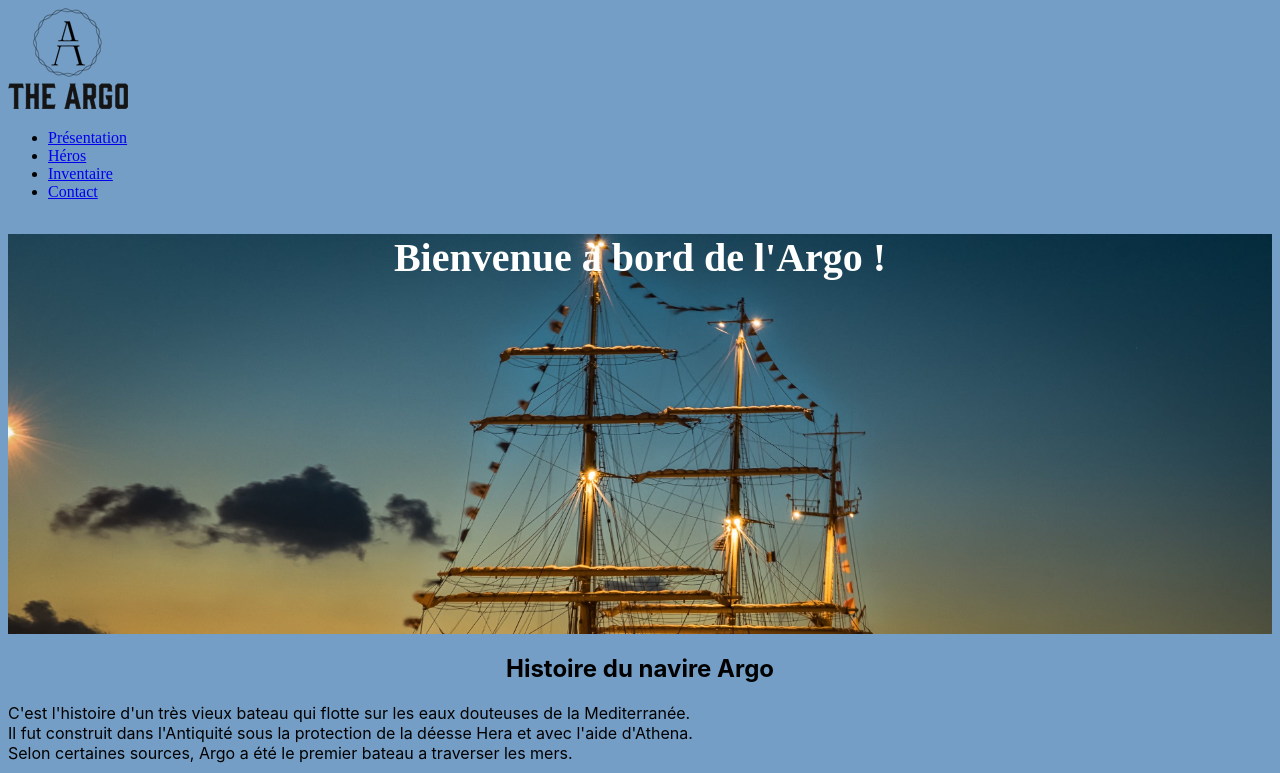
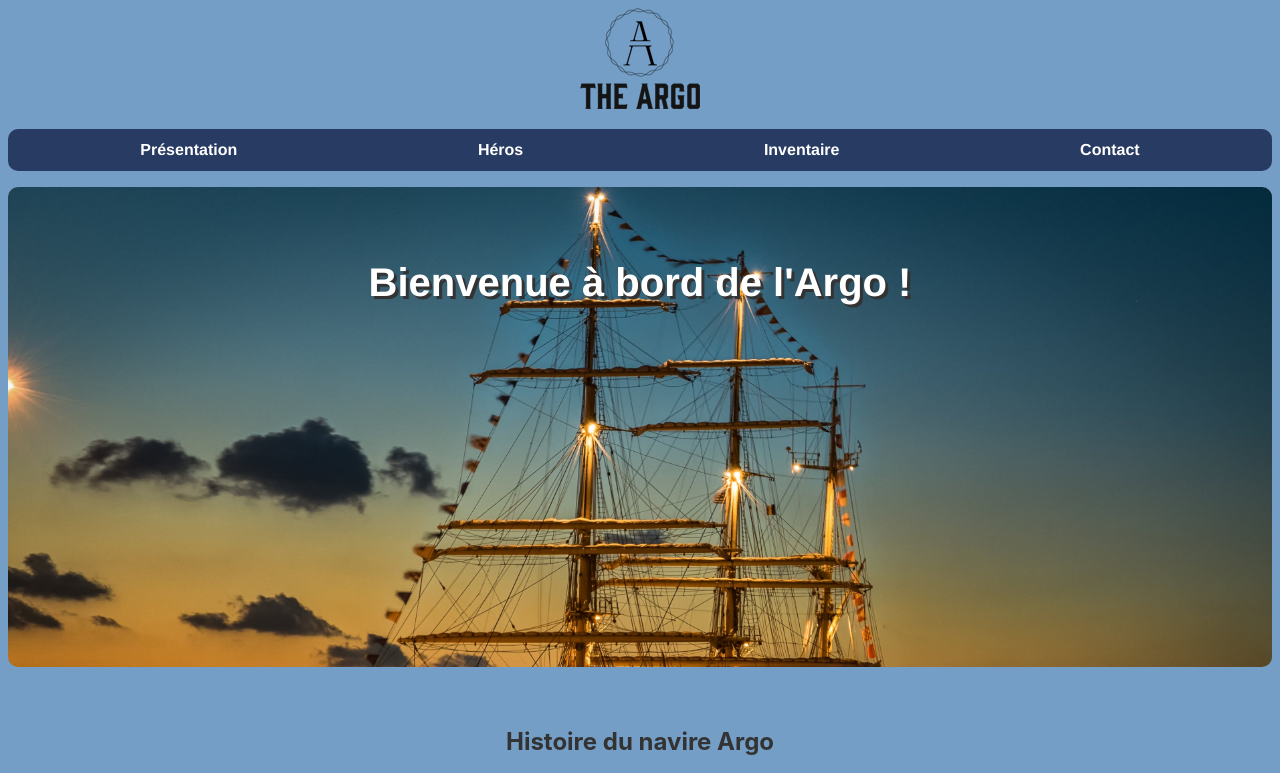
Before and after one commit to Claroussse/Argo, a website: page index.html in a window 1280 px wide. Shown: the top 773 px of the page. Drawn offline with Linux system fonts and the light colour scheme.

Commit message:
Update style.css

```diff
--- a/style.css
+++ b/style.css
@@ -1,22 +1,65 @@
 body {
   background-color: rgb(116, 158, 197);
+  font-family: Helvetica;
+  color: #333333
 }
+
+section {
+  padding: 40px;
+  text-align: center;
+}
+
+/* Style du menu - Header */
+
+header {
+  text-align: center;
+}
+
+ul {
+  background: #283b63;
+  border-radius: 10px;
+  display: flex;
+  justify-content: space-around;
+  padding: 12px;
+  font-family: Helvetica;
+  font-weight: bold;
+}
+
+ul li {
+  list-style: none;
+}
+
+ul li a {
+  color: white;
+  text-decoration: none;
+}
+
+ul li a:hover {
+  color: goldenrod;
+}
+
+/* Présentation */
+
+
+
 h1 {
   color: white;
   font-size: 40px;
   text-align: center;
+  text-shadow: 3px 3px #333;
 }
+
 h2 {
   text-align: center;
 }
-p {
-  font-family:-apple-system, BlinkMacSystemFont, 'Segoe UI', Roboto, Oxygen, Ubuntu, Cantarell, 'Open Sans', 'Helvetica Neue', sans-serif
-}
+
 #welcome {
   height:400px;
   background-image: url("assets/ship.jpg");
   background-size: cover;
+  border-radius: 10px;
  }
+
 #history {
   font-weight bold;
   font-family:-apple-system, BlinkMacSystemFont, 'Segoe UI', Roboto, Oxygen, Ubuntu, Cantarell, 'Open Sans', 'Helvetica Neue', sans-serif
@@ -32,8 +75,19 @@ p {
   font-family:-apple-system, BlinkMacSystemFont, 'Segoe UI', Roboto, Oxygen, Ubuntu, Cantarell, 'Open Sans', 'Helvetica Neue', sans-serif
 }
 
-.container {
-  font-weight: italic;
+form {
+  margin: 0 auto;
+  width: 300px;
+  padding-top: 20px;
+}
+
+#heroes .flex-container div {
+  /* Set heroes columns to equal width */
+  flex: 1 1 0;
+}
+
+.highlight {
+  font-weight: bold;
 }
 
 
@@ -43,3 +97,14 @@ p {
   display: flex;
   justify-content: space-around;
 }
+
+
+table {
+  display: flex;
+  flex-flow: column wrap;
+  width: 100%;
+}
+table.flex-container div {
+  /* Set inventory columns to equal width */
+  flex: 1 1 0;
+}
```
